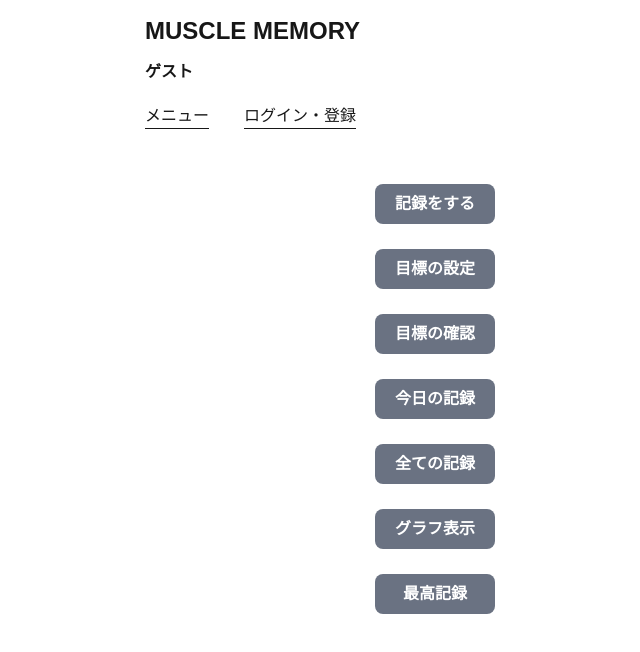
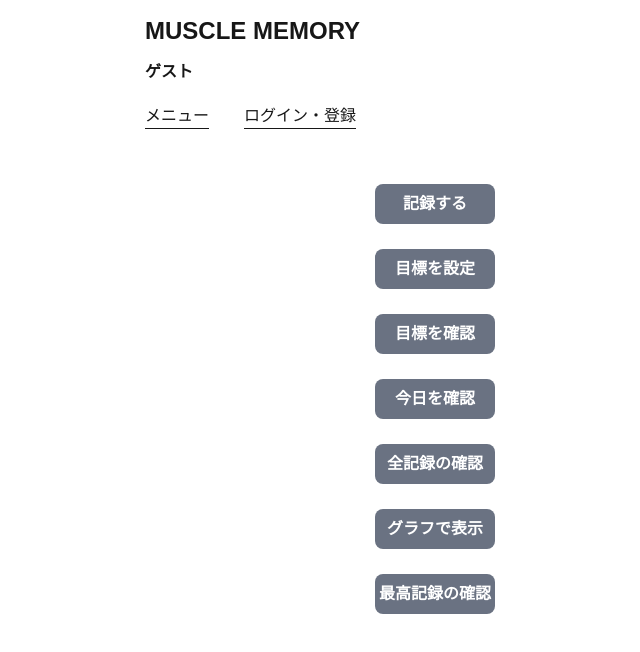
Before and after one commit to saishooo/MuscleMemoryApp2, a Next.js app: page /record in a window 1280 px wide. Shown: the top 652 px of the page, without its empty margins (205-845 px from the left). Built offline with nearby package versions, Linux system fonts and the light colour scheme; no server answers.

Commit message:
スマホでサイズ確認するためにコミット

```diff
--- a/src/app/record/all-records/page.tsx
+++ b/src/app/record/all-records/page.tsx
@@ -4,7 +4,11 @@
 export default function allRecords() {
     return(
         <div className="min-h-screen">
-            <a>全ての記録</a>
+            <div className="flex flex-col items-center mt-[40px]">
+                <a className="font-bold text-xl">全記録を確認</a>
+
+                <div className="w-[450px] h-[600px] mt-[20px] rounded border border-gray-500"></div>
+            </div>
         </div>
     );
 }
--- a/src/app/record/goal/input/page.tsx
+++ b/src/app/record/goal/input/page.tsx
@@ -1,3 +1,4 @@
+// src/app/record/goal/input/page.tsx
 //トレーニング内容を記録するページ
 //トレーニング内容を記録するページのとりあえずのUI SQLを導入する予定なので
 
--- a/src/app/record/page.tsx
+++ b/src/app/record/page.tsx
@@ -5,13 +5,13 @@ import Link from "next/link";
 
 export default function Home() {
   const items = [
-    { id: 1, href: "/record/input", label: "記録をする" },
-    { id: 2, href: "/record/goal/input", label: "目標の設定" },
-    { id: 3, href: "/", label: "目標の確認" },
-    { id: 4, href: "/", label: "今日の記録" },
-    { id: 5, href: "/record/all-records", label: "全ての記録"},
-    { id: 6, href: "/", label: "グラフ表示" },
-    { id: 7, href: "/", label: "最高記録" },
+    { id: 1, href: "/record/input", label: "記録する" },
+    { id: 2, href: "/record/goal/input", label: "目標を設定" },
+    { id: 3, href: "/", label: "目標を確認" },
+    { id: 4, href: "/", label: "今日を確認" },
+    { id: 5, href: "/record/all-records", label: "全記録の確認"},
+    { id: 6, href: "/", label: "グラフで表示" },
+    { id: 7, href: "/", label: "最高記録の確認" },
   ];
   return (
     <div className="min-h-screen">
```
